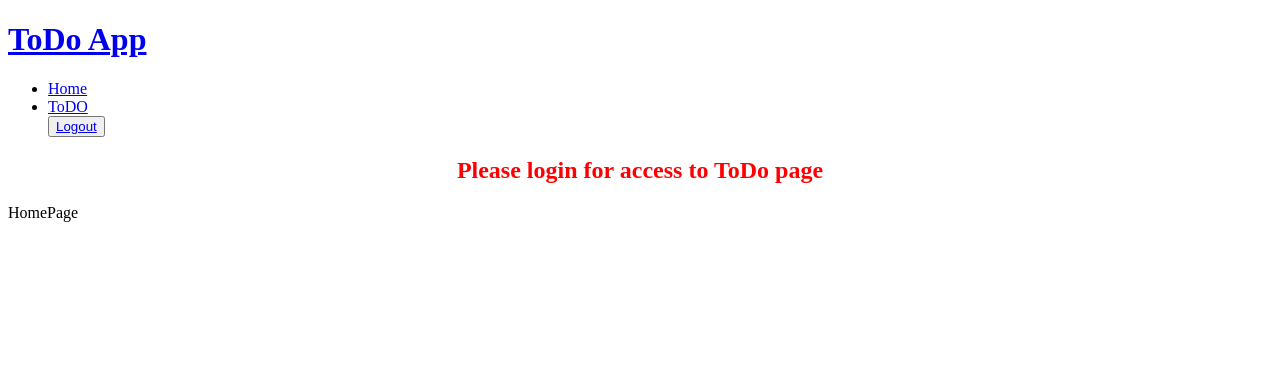
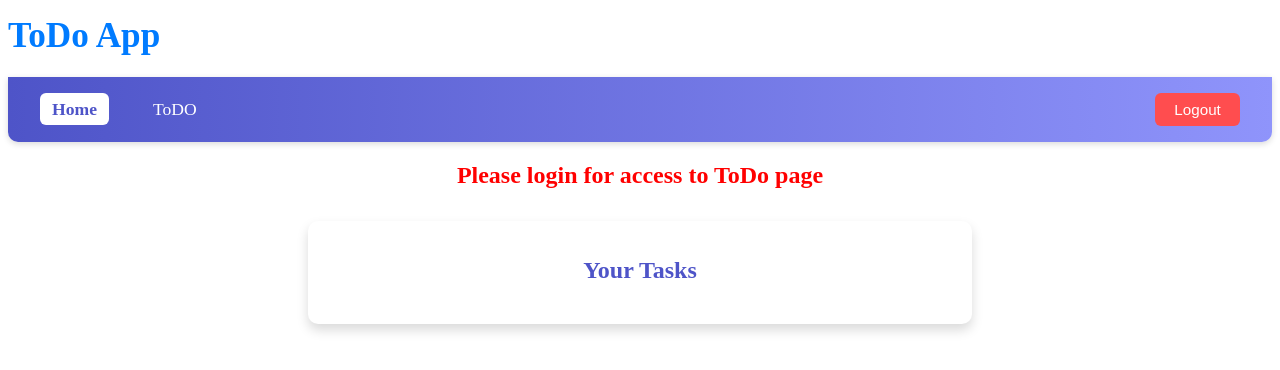
Before and after one commit to dhunjadi-falcon/todo-app, a React (Vite) app: page / in a window 1280 px wide. Shown: the top 370 px of the page. Built offline with nearby package versions, Linux system fonts and the light colour scheme.

Commit message:
ToDo-componentn
implemented to add todo tasks to home page, in home page exists feature for editing or deleting.
Implemented styles for cleaner preview and testing.

```diff
--- a/package.json
+++ b/package.json
@@ -15,6 +15,7 @@
     "react-dom": "^19.1.0",
     "react-hook-form": "^7.60.0",
     "react-router": "^7.6.3",
+    "sass": "^1.89.2",
     "zod": "^4.0.5"
   },
   "devDependencies": {
--- /dev/null
+++ b/src/context/TodoContext.tsx
@@ -0,0 +1,65 @@
+// src/context/TodoContext.tsx
+import React, { createContext, useContext, useState } from "react";
+
+export type Task = {
+  id: string;
+  text: string;
+  done: boolean;
+};
+
+type TodoContextType = {
+  tasks: Task[];
+  addTask: (text: string) => void;
+  toggleDone: (id: string) => void;
+  deleteTask: (id: string) => void;
+  editTask: (id: string, newText: string) => void;
+};
+
+const TodoContext = createContext<TodoContextType | null>(null);
+
+export const TodoProvider = ({ children }: { children: React.ReactNode }) => {
+  const [tasks, setTasks] = useState<Task[]>([]);
+
+  const addTask = (text: string) => {
+    const newTask: Task = {
+      id: Date.now().toString(),
+      text,
+      done: false,
+    };
+    setTasks((prev) => [...prev, newTask]);
+  };
+
+  const toggleDone = (id: string) => {
+    setTasks((prev) =>
+      prev.map((task) =>
+        task.id === id ? { ...task, done: !task.done } : task
+      )
+    );
+  };
+
+  const deleteTask = (id: string) => {
+    setTasks((prev) => prev.filter((task) => task.id !== id));
+  };
+
+  const editTask = (id: string, newText: string) => {
+    setTasks((prev) =>
+      prev.map((task) => (task.id === id ? { ...task, text: newText } : task))
+    );
+  };
+
+  return (
+    <TodoContext.Provider
+      value={{ tasks, addTask, toggleDone, deleteTask, editTask }}
+    >
+      {children}
+    </TodoContext.Provider>
+  );
+};
+
+// eslint-disable-next-line react-refresh/only-export-components
+export const useTodoContext = () => {
+  const context = useContext(TodoContext);
+  if (!context)
+    throw new Error("useTodoContext must be used inside TodoProvider");
+  return context;
+};
--- a/src/layouts/Layout.tsx
+++ b/src/layouts/Layout.tsx
@@ -1,5 +1,6 @@
 import { NavLink, Outlet, useNavigate } from "react-router";
 import { useLoginContext } from "../context/LoginContext";
+import "../styles/Layout.scss";
 
 const Layout = () => {
   const { isLoggedIn, setIsLoggedIn } = useLoginContext();
@@ -9,7 +10,7 @@ const Layout = () => {
       <h1>
         <NavLink to="/"> ToDo App</NavLink>
       </h1>
-      <nav>
+      <nav className="navbar">
         <ul>
           <li>
             <NavLink to="/">Home</NavLink>
@@ -17,6 +18,7 @@ const Layout = () => {
           <li>
             <NavLink to={isLoggedIn ? "/todo" : "/login"}>ToDO</NavLink>
           </li>
+          <div className="nav-right">
             <button
               onClick={() => {
                 setIsLoggedIn(false);
@@ -25,7 +27,8 @@ const Layout = () => {
               }}
             >
               <NavLink to="/">Logout</NavLink>
-          </button>
+            </button>{" "}
+          </div>
         </ul>
       </nav>
       {!isLoggedIn && (
--- a/src/main.tsx
+++ b/src/main.tsx
@@ -5,9 +5,13 @@ import Layout from "./layouts/Layout";
 import HomePage from "./pages/HomePage";
 import ToDo from "./pages/ToDo";
 import Login from "./pages/Login";
+import { TodoProvider } from "./context/TodoContext";
+import { LoginContextProvider } from "./context/LoginContext";
 
 createRoot(document.getElementById("root")!).render(
   <StrictMode>
+    <LoginContextProvider>
+      <TodoProvider>
         <BrowserRouter>
           <Routes>
             <Route path="/login" element={<Login />} />
@@ -18,5 +22,7 @@ createRoot(document.getElementById("root")!).render(
             </Route>
           </Routes>
         </BrowserRouter>
+      </TodoProvider>
+    </LoginContextProvider>
   </StrictMode>
 );
--- a/src/pages/HomePage.tsx
+++ b/src/pages/HomePage.tsx
@@ -1,5 +1,61 @@
-const HomePage = () => {
-  return <div>HomePage</div>;
+// Home.tsx
+import { useTodoContext } from "../context/TodoContext";
+import { useState } from "react";
+import "../styles/Home.scss";
+
+const Home = () => {
+  const { tasks, toggleDone, deleteTask, editTask } = useTodoContext();
+  const [editId, setEditId] = useState<string | null>(null);
+  const [editText, setEditText] = useState("");
+
+  return (
+    <div className="home-container">
+      <h2>Your Tasks</h2>
+      <ul>
+        {tasks.map((task) => (
+          <li key={task.id}>
+            <input
+              type="checkbox"
+              checked={task.done}
+              onChange={() => toggleDone(task.id)}
+            />
+            {editId === task.id ? (
+              <>
+                <input
+                  value={editText}
+                  onChange={(e) => setEditText(e.target.value)}
+                />
+                <button
+                  onClick={() => {
+                    editTask(task.id, editText);
+                    setEditId(null);
+                  }}
+                >
+                  Save
+                </button>
+              </>
+            ) : (
+              <span
+                onClick={() => toggleDone(task.id)}
+                className={task.done ? "done" : ""}
+              >
+                {task.text}
+              </span>
+            )}
+            <button
+              onClick={() => {
+                setEditId(task.id);
+                setEditText(task.text);
+              }}
+            >
+              ✏️
+            </button>
+            <button onClick={() => deleteTask(task.id)}>🗑️</button>
+          </li>
+        ))}
+      </ul>
+    </div>
+  );
 };
 
-export default HomePage;
+export default Home;
--- a/src/pages/Login.tsx
+++ b/src/pages/Login.tsx
@@ -4,6 +4,7 @@ import { zodResolver } from "@hookform/resolvers/zod";
 import z from "zod";
 import { Users } from "../data/Users";
 import { useLoginContext } from "../context/LoginContext";
+import "../styles/Login.scss";
 
 export type LogInForm = {
   email: string;
@@ -53,8 +54,8 @@ const Login = () => {
   };
 
   return (
-    <div>
-      <form onSubmit={handleSubmit(onSubmit)}>
+    <div className="center-container ">
+      <form className="form" onSubmit={handleSubmit(onSubmit)}>
         <input type="email" placeholder="Insert email" {...register("email")} />
         <input
           type="password"
--- a/src/pages/ToDo.tsx
+++ b/src/pages/ToDo.tsx
@@ -1,11 +1,39 @@
-const ToDo = () => {
-  const userName = localStorage.getItem("loggedUserName");
+import { useEffect, useState } from "react";
+import { useNavigate } from "react-router";
+import { useTodoContext } from "../context/TodoContext";
+import { useLoginContext } from "../context/LoginContext";
+import "../styles/Todo.scss";
+
+const Todo = () => {
+  const [text, setText] = useState("");
+  const { addTask } = useTodoContext();
+  const { isLoggedIn } = useLoginContext();
+  const navigate = useNavigate();
+
+  useEffect(() => {
+    if (!isLoggedIn) {
+      navigate("/login");
+    }
+  }, [isLoggedIn, navigate]);
+
+  const handleAdd = () => {
+    if (text.trim() !== "") {
+      addTask(text);
+      setText("");
+    }
+  };
 
   return (
-    <div>
-      <h2>Welcome {userName}!</h2>
+    <div className="todo-container">
+      <h2>New Task</h2>
+      <input
+        value={text}
+        onChange={(e) => setText(e.target.value)}
+        placeholder="Write your task"
+      />
+      <button onClick={handleAdd}>Add Task</button>
     </div>
   );
 };
 
-export default ToDo;
+export default Todo;
--- /dev/null
+++ b/src/styles/Home.scss
@@ -0,0 +1,89 @@
+/* Home.scss */
+
+.home-container {
+  max-width: 600px;
+  margin: 2rem auto;
+  padding: 1rem 2rem;
+  background: white;
+  border-radius: 10px;
+  box-shadow: 0 6px 12px rgba(0, 0, 0, 0.15);
+
+  h2 {
+    text-align: center;
+    color: #4e54c8;
+    margin-bottom: 1.5rem;
+    font-weight: 600;
+  }
+
+  ul {
+    list-style: none;
+    padding: 0;
+
+    li {
+      display: flex;
+      align-items: center;
+      justify-content: space-between;
+      padding: 0.75rem 1rem;
+      border-bottom: 1px solid #ddd;
+
+      &:last-child {
+        border-bottom: none;
+      }
+
+      input[type="checkbox"] {
+        transform: scale(1.3);
+        cursor: pointer;
+      }
+
+      span {
+        flex-grow: 1;
+        margin: 0 1rem;
+        font-size: 1rem;
+        cursor: pointer;
+        user-select: none;
+
+        &.done {
+          text-decoration: line-through;
+          color: #999;
+        }
+      }
+
+      input[type="text"] {
+        flex-grow: 1;
+        padding: 0.5rem 0.75rem;
+        font-size: 1rem;
+        border: 1px solid #ccc;
+        border-radius: 6px;
+
+        &:focus {
+          border-color: #4e54c8;
+          outline: none;
+        }
+      }
+
+      button {
+        background: #4e54c8;
+        border: none;
+        color: white;
+        font-weight: 600;
+        padding: 0.35rem 0.8rem;
+        margin-left: 0.5rem;
+        border-radius: 6px;
+        cursor: pointer;
+        transition: background-color 0.3s ease;
+
+        &:hover {
+          background-color: #373fad;
+        }
+      }
+
+      button:last-child {
+        background: #e63946;
+
+        &:hover {
+          background-color: #a52732;
+        }
+      }
+    }
+  }
+}
--- /dev/null
+++ b/src/styles/Layout.scss
@@ -0,0 +1,78 @@
+/* Layout.scss */
+
+h1 {
+  text-align: left;
+  margin-top: 1rem;
+
+  a {
+    text-decoration: none;
+    color: #007bff;
+    font-size: 2.2rem;
+    font-weight: bold;
+  }
+}
+
+.navbar {
+  background: linear-gradient(90deg, #4e54c8, #8f94fb);
+  padding: 1rem 2rem;
+  box-shadow: 0 2px 6px rgba(0, 0, 0, 0.15);
+  border-radius: 0 0 10px 10px;
+
+  ul {
+    list-style: none;
+    display: flex;
+    align-items: center;
+    margin: 0;
+    padding: 0;
+  }
+
+  li {
+    margin-right: 2rem;
+
+    a {
+      text-decoration: none;
+      color: #fff;
+      font-weight: 500;
+      font-size: 1.1rem;
+      padding: 6px 12px;
+      border-radius: 6px;
+      transition: background-color 0.3s, color 0.3s;
+
+      &:hover {
+        background-color: rgba(255, 255, 255, 0.2);
+        color: #fff;
+      }
+
+      &.active {
+        background-color: #fff;
+        color: #4e54c8;
+        font-weight: bold;
+      }
+    }
+  }
+
+  .nav-right {
+    margin-left: auto;
+
+    button {
+      background-color: #ff4d4f;
+      color: #fff;
+      border: none;
+      padding: 0.5rem 1.2rem;
+      font-size: 0.95rem;
+      font-weight: 500;
+      border-radius: 6px;
+      cursor: pointer;
+      transition: background-color 0.3s ease;
+
+      &:hover {
+        background-color: #e60023;
+      }
+
+      a {
+        color: white;
+        text-decoration: none;
+      }
+    }
+  }
+}
--- /dev/null
+++ b/src/styles/Login.scss
@@ -0,0 +1,56 @@
+/* Login.scss */
+
+.center-container {
+  height: 100vh;
+  display: flex;
+  align-items: center;
+  justify-content: center;
+  background: linear-gradient(120deg, #4e54c8, #8f94fb);
+}
+
+.form {
+  background-color: white;
+  padding: 2.5rem 2rem;
+  border-radius: 10px;
+  box-shadow: 0 6px 12px rgba(0, 0, 0, 0.2);
+  width: 100%;
+  max-width: 400px;
+  display: flex;
+  flex-direction: column;
+  gap: 1.5rem;
+
+  input {
+    padding: 0.75rem 1rem;
+    border: 1px solid #ccc;
+    border-radius: 6px;
+    font-size: 1rem;
+    transition: border-color 0.3s ease;
+
+    &:focus {
+      border-color: #4e54c8;
+      outline: none;
+    }
+  }
+
+  button {
+    padding: 0.75rem;
+    background-color: #4e54c8;
+    color: white;
+    border: none;
+    border-radius: 6px;
+    font-size: 1rem;
+    font-weight: 500;
+    cursor: pointer;
+    transition: background-color 0.3s ease;
+
+    &:hover {
+      background-color: #373fad;
+    }
+  }
+
+  .error-message {
+    color: red;
+    font-size: 0.875rem;
+    margin-top: -1rem;
+  }
+}
--- /dev/null
+++ b/src/styles/ToDo.scss
@@ -0,0 +1,49 @@
+/* Todo.scss */
+
+.todo-container {
+  max-width: 600px;
+  margin: 2rem auto;
+  padding: 1.5rem 2rem;
+  background: white;
+  border-radius: 10px;
+  box-shadow: 0 6px 12px rgba(0, 0, 0, 0.15);
+
+  h2 {
+    text-align: center;
+    color: #4e54c8;
+    font-weight: 600;
+    margin-bottom: 1.5rem;
+  }
+
+  input {
+    width: 100%;
+    padding: 0.75rem 1rem;
+    font-size: 1rem;
+    border-radius: 6px;
+    border: 1px solid #ccc;
+    margin-bottom: 1rem;
+    box-sizing: border-box;
+
+    &:focus {
+      border-color: #4e54c8;
+      outline: none;
+    }
+  }
+
+  button {
+    display: block;
+    width: 100%;
+    background-color: #4e54c8;
+    color: white;
+    border: none;
+    padding: 0.75rem 0;
+    font-weight: 600;
+    border-radius: 6px;
+    cursor: pointer;
+    transition: background-color 0.3s ease;
+
+    &:hover {
+      background-color: #373fad;
+    }
+  }
+}
```
Also changed, not shown: 1 other file (tests, documents, lock files or other folders). Lines whose indentation alone changed are shown as unchanged.
